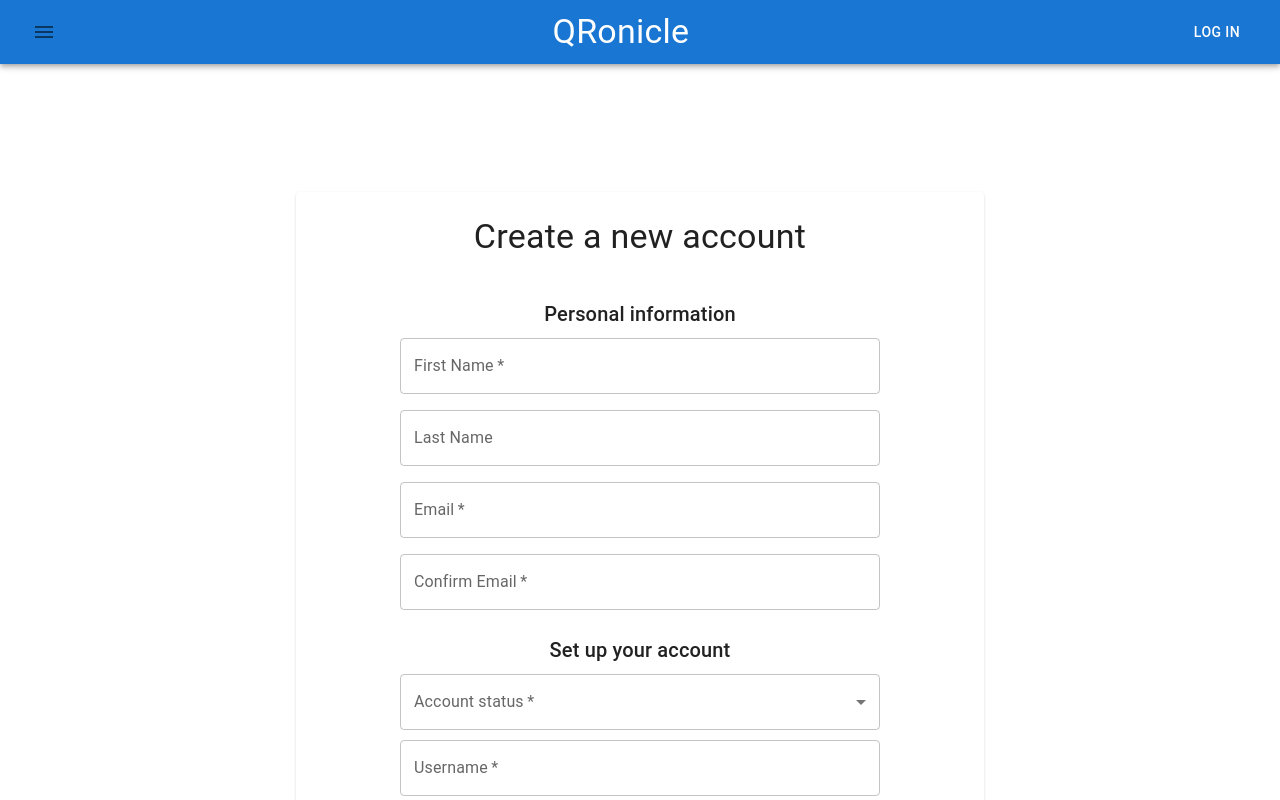
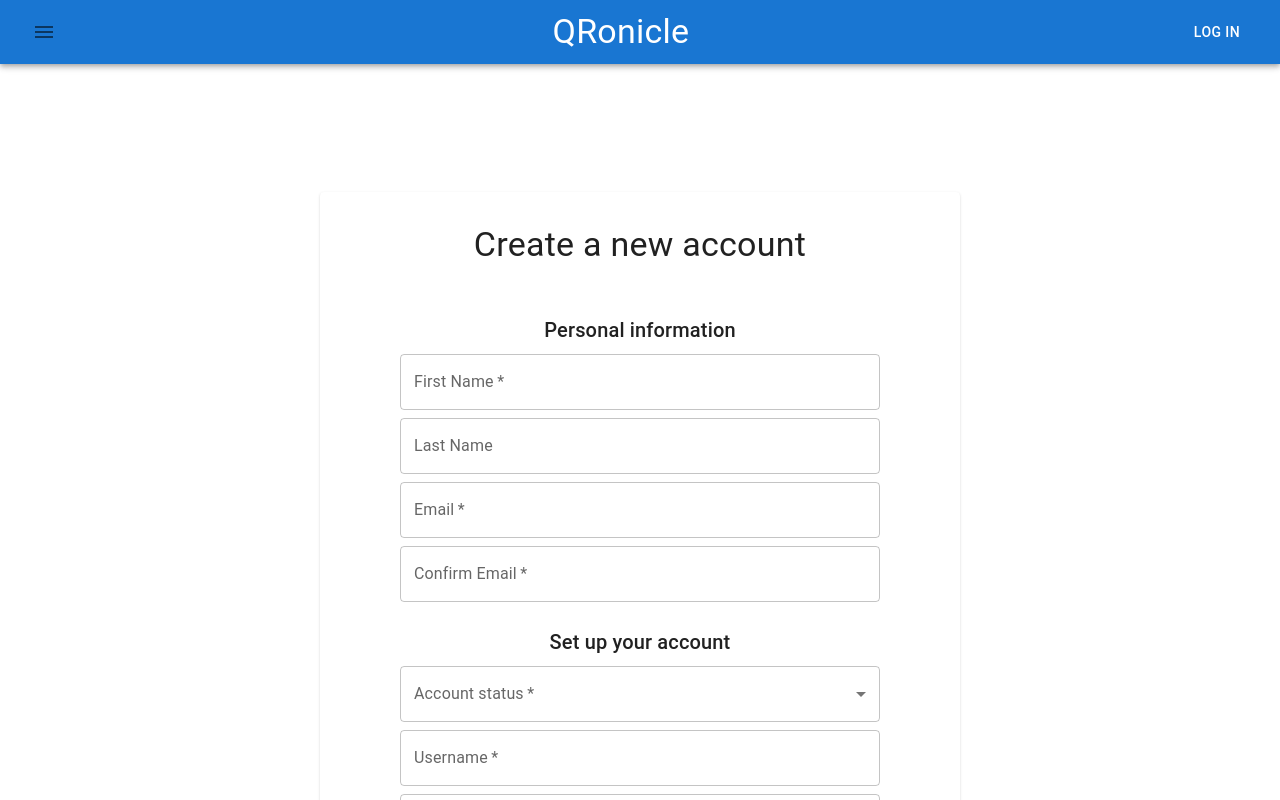
Before and after one commit to ianu-reeves/qronicle-frontend, a React (Create React App) app: page /register in a window 1280 px wide. Shown: the top 800 px of the page. Built offline with nearby package versions, Linux system fonts and the light colour scheme.

Commit message:
- add item creation   - currently allows for name, description, & tags

```diff
--- a/public/index.html
+++ b/public/index.html
@@ -24,7 +24,7 @@
       work correctly both with client-side routing and a non-root public URL.
       Learn how to configure a non-root public URL by running `npm run build`.
     -->
-    <title>React App</title>
+    <title>QRonicle</title>
   </head>
   <body>
     <noscript>You need to enable JavaScript to run this app.</noscript>
--- a/src/App.js
+++ b/src/App.js
@@ -1,7 +1,7 @@
 import './App.css';
 import React from 'react';
 import PrimaryAppBar from "./components/PrimaryAppBar";
-import Router from "./components/Router";
+import Router from "./Router";
 import {ToastContainer} from "react-toastify";
 import 'react-toastify/dist/ReactToastify.css';
 
--- a/src/components/Router.jsx
+++ b/src/Router.jsx
@@ -1,10 +1,11 @@
 import {Route, Routes} from "react-router-dom";
-import Home from "../containers/Home";
-import Login from "../containers/Login";
-import ProtectedRoutes from "./ProtectedRoutes";
+import Home from "./containers/Home";
+import Login from "./containers/Login";
+import ProtectedRoutes from "./components/ProtectedRoutes";
 import React from "react";
-import Test from "../containers/Test";
-import Register from "../containers/Register";
+import Test from "./containers/Test";
+import Register from "./containers/Register";
+import CreateItem from "./containers/CreateItem";
 
 export default function Router() {
   return (
@@ -16,6 +17,7 @@ export default function Router() {
       <Route element={<ProtectedRoutes />}>
         <Route path="/" element={<Home />} />
         <Route path="/test" element={<Test />} />
+        <Route path="/items/create" element={<CreateItem />} />
       </Route>
     </Routes>
   );
--- /dev/null
+++ b/src/components/StyledForm.jsx
@@ -0,0 +1,24 @@
+import {Grid, Paper, TextField} from "@mui/material";
+
+export default function StyledForm({ children }) {
+  return (
+    <Grid
+      justifyContent="center"
+      alignItems="center"
+      container
+      direction="column"
+    >
+      <Paper
+        component={Grid}
+        sx={{ paddingTop: 3, paddingBottom: 3, width: '50%', marginTop: '10%' }}
+        justifyContent="center"
+        alignItems="center"
+        container
+        direction="column"
+        rowSpacing={1}
+      >
+        {children}
+      </Paper>
+    </Grid>
+  );
+};
--- /dev/null
+++ b/src/components/TagInput.jsx
@@ -0,0 +1,62 @@
+import React, {useEffect} from "react";
+import {axiosPrivate} from "../api/axios";
+import {
+  Autocomplete,
+  Chip,
+  Grid,
+  TextField, Typography,
+} from "@mui/material";
+import {toast} from "react-toastify";
+
+const MAX_TAGS = 10;
+
+export default function TagInput(props) {
+  const [newTag, setNewTag] = React.useState('');
+  const [selected, setSelected] = React.useState(0);
+  const [options, setOptions] = React.useState([]);
+  const { form, push, remove } = props;
+  const { tags } = form.values;
+
+  useEffect(() => {
+    axiosPrivate
+      .get('http://localhost:8080/api/v1/tags',
+        { withCredentials: true }
+      )
+      .then(results => setOptions(results.data.map(tag => tag.description)))
+      .catch(e => console.log(e));
+  }, []);
+
+  const onChange = (newValue) => {
+    console.log('CHANGED')
+    setSelected(selected + 1);
+    form.values.tags = newValue;
+  };
+
+  //TODO: add listbox customization
+  // and virtualization
+  return (
+    <Autocomplete
+      freeSolo
+      multiple
+      disabled={selected.length >= MAX_TAGS}
+      renderTags={(values, getTagProps) =>
+        values.map((option, index) => {
+          const { key, ...tagProps } = getTagProps({ index });
+          return (
+            <Chip label={option} key={key} {...tagProps} disabled={false} />
+          );
+        })
+      }
+      onChange={(event, newValue) => onChange(newValue)}
+      renderInput={(params) => (
+        <TextField
+          {...params}
+          fullWidth
+          sx={{ maxWidth: '75%' }}
+          label="Enter tags"
+        />
+      )}
+      options={options}
+    />
+  );
+};
--- a/src/components/ValidatedTextField.jsx
+++ b/src/components/ValidatedTextField.jsx
@@ -8,12 +8,15 @@ export default function ValidatedTextField({ field, form, ...props }) {
   const camelCase = replacement.charAt(0).toUpperCase() + replacement.slice(1);
   const error = Boolean(errors[name]) && Boolean(touched[name]);
 
+  const inputFieldStyle = { maxWidth: '75%' };
+
   return (
     <TextField
       label={camelCase}
       id={name}
       error={error}
       helperText={error ? errors[name] : null}
+      sx={inputFieldStyle}
       {...props}
       {...field}
     />
--- /dev/null
+++ b/src/containers/CreateItem.jsx
@@ -0,0 +1,82 @@
+import ValidatedTextField from "../components/ValidatedTextField";
+import StyledForm from "../components/StyledForm";
+import {Field, FieldArray, Form, Formik} from "formik";
+import {Button, Grid, InputAdornment, InputBase, TextField, Typography} from "@mui/material";
+import React, {useEffect} from "react";
+import {axiosPrivate} from "../api/axios";
+import {itemSchema} from "../validation/itemSchema";
+import TagInput from "../components/TagInput";
+
+export default function CreateItem() {
+  const [allTags, setAllTags] = React.useState([]);
+  const [addedTags, setAddedTags] = React.useState([]);
+
+  const gridItemStyling = {
+    width: '100%',
+  };
+
+  const handleSubmit = async (values, { setFieldError, resetForm }) => {
+
+  };
+
+
+//TODO add validation schema
+// add tag input component
+// add images input component
+  return (
+    <Formik
+      initialValues={{
+        name: "",
+        description: "",
+        tags: [],
+        images: [],
+      }}
+      onSubmit={handleSubmit}
+      validationSchema={itemSchema}
+    >
+      {formik => (
+        <Form>
+          <StyledForm>
+            <Grid item>
+              <Typography variant="h4" sx={{ marginBottom: 5 }}>
+                Add a new item
+              </Typography>
+            </Grid>
+            <Grid item sx={gridItemStyling}>
+              <Field
+                fullWidth
+                required
+                name="name"
+                component={ValidatedTextField}
+              />
+            </Grid>
+            <Grid item sx={gridItemStyling}>
+              <Field
+                fullWidth
+                multiline
+                minRows={5}
+                name="description"
+                placeholder="Add some extra information about your item here"
+                component={ValidatedTextField}
+              />
+            </Grid>
+            <Grid item sx={gridItemStyling}>
+              <FieldArray
+                name="tags"
+                component={TagInput}
+              />
+            </Grid>
+            <Grid item>
+              <Button variant="contained" type="submit" onClick={(e) => {
+                e.preventDefault();
+                console.log(formik.values)
+              }}>
+                Add item
+              </Button>
+            </Grid>
+          </StyledForm>
+        </Form>
+      )}
+    </Formik>
+  );
+};
--- a/src/containers/Register.jsx
+++ b/src/containers/Register.jsx
@@ -6,7 +6,6 @@ import {
   IconButton,
   InputAdornment, InputLabel,
   MenuItem,
-  Paper,
   Select,
   Typography
 } from "@mui/material";
@@ -18,14 +17,13 @@ import axios from "../api/axios";
 import useAuth from "../hooks/useAuth";
 import {useNavigate} from "react-router-dom";
 import {toast} from "react-toastify";
+import StyledForm from "../components/StyledForm";
 
 export default function Register() {
   const [showPassword, setShowPassword] = React.useState(false);
   const [showConfirmPassword, setShowConfirmPassword] = React.useState(false);
   const navigate = useNavigate();
   const { setCurrentUser } = useAuth();
-
-  const inputFieldStyle = { margin: 1, maxWidth: '75%' };
 
   const onSubmit = async (values, { setFieldError, resetForm }) => {
     console.log(values);
@@ -47,6 +45,10 @@ export default function Register() {
     // actions.resetForm();
   };
 
+  const gridItemStyling = {
+    width: '100%',
+  };
+
   const handlePasswordIconButtonClick = () => {
     setShowPassword(!showPassword);
   };
@@ -56,15 +58,6 @@ export default function Register() {
   };
 
   return (
-    <>
-      <Grid
-        justifyContent="center"
-        alignItems="center"
-        container
-        direction="column"
-        sx={{ marginTop: '10%' }}
-      >
-        <Paper sx={{ padding: 3, width: '50%' }}>
     <Formik
       initialValues={{
         firstName: "",
@@ -81,6 +74,7 @@ export default function Register() {
     >
       {formik=> (
         <Form>
+          <StyledForm>
             <Grid item>
               <Typography variant="h4" sx={{marginBottom: 5}}>
                 Create a new account
@@ -91,38 +85,34 @@ export default function Register() {
                 Personal information
               </Typography>
             </Grid>
-                <Grid item>
+            <Grid item sx={gridItemStyling}>
               <Field
                 fullWidth
                 required
                 name="firstName"
-                    sx={inputFieldStyle}
                 component={ValidatedTextField}
               />
             </Grid>
-                <Grid item>
+            <Grid item sx={gridItemStyling}>
               <Field
                 fullWidth
                 name="lastName"
-                    sx={inputFieldStyle}
                 component={ValidatedTextField}
               />
             </Grid>
-                <Grid item>
+            <Grid item sx={gridItemStyling}>
               <Field
                 fullWidth
                 required
                 name="email"
-                    sx={inputFieldStyle}
                 component={ValidatedTextField}
               />
             </Grid>
-                <Grid item>
+            <Grid item sx={gridItemStyling}>
               <Field
                 fullWidth
                 required
                 name="confirmEmail"
-                    sx={inputFieldStyle}
                 component={ValidatedTextField}
               />
             </Grid>
@@ -131,8 +121,8 @@ export default function Register() {
                 Set up your account
               </Typography>
             </Grid>
-                <Grid item>
-                  <FormControl required fullWidth sx={{...inputFieldStyle, maxHeight: 50}}>
+            <Grid item sx={gridItemStyling}>
+              <FormControl required fullWidth sx={{maxWidth: '75%', justifySelf: 'center'}}>
                 <InputLabel id="privacy-status-selector-label">Account status</InputLabel>
                 <Select
                   name="privacyStatus"
@@ -142,27 +132,26 @@ export default function Register() {
                   onChange={formik.handleChange}
                   onBlur={formik.handleBlur}
                   error={Boolean(formik.errors.privacyStatus) && Boolean(formik.touched.privacyStatus)}
+                  fullWidth
                 >
                   <MenuItem value={'PRIVATE'}>Private</MenuItem>
                   <MenuItem value={'PUBLIC'}>Public</MenuItem>
                 </Select>
               </FormControl>
             </Grid>
-                <Grid item>
+            <Grid item sx={gridItemStyling}>
               <Field
                 fullWidth
                 required
                 name="username"
-                    sx={inputFieldStyle}
                 component={ValidatedTextField}
               />
             </Grid>
-                <Grid item>
+            <Grid item sx={gridItemStyling}>
               <Field
                 fullWidth
                 required
                 name="password"
-                    sx={inputFieldStyle}
                 type={showPassword ? 'text' : 'password'}
                 InputProps={{
                   endAdornment: (
@@ -176,12 +165,11 @@ export default function Register() {
                 component={ValidatedTextField}
               />
             </Grid>
-                <Grid item>
+            <Grid item sx={gridItemStyling}>
               <Field
                 fullWidth
                 required
                 name="confirmPassword"
-                    sx={inputFieldStyle}
                 type={showConfirmPassword ? 'text' : 'password'}
                 InputProps={{
                   endAdornment: (
@@ -195,27 +183,14 @@ export default function Register() {
                 component={ValidatedTextField}
               />
             </Grid>
-                {/*<Grid item>*/}
-                {/*  <ValidatedTextField*/}
-                {/*    placeholder="(Optional) Tell us a bit about yourself! You can edit this section at any time in your profile."*/}
-                {/*    fullWidth*/}
-                {/*    multiline*/}
-                {/*    minRows={5}*/}
-                {/*    fieldName="bio"*/}
-                {/*    formikProps={formikValidationProps}*/}
-                {/*    sx={inputFieldStyle}*/}
-                {/*  />*/}
-                {/*</Grid>*/}
             <Grid item sx={{marginTop: 5}}>
               <Button type="submit" variant="contained">
                 Sign me up!
               </Button>
             </Grid>
+          </StyledForm>
         </Form>
       )}
     </Formik>
-        </Paper>
-      </Grid>
-    </>
   );
 }
--- /dev/null
+++ b/src/validation/itemSchema.js
@@ -0,0 +1,18 @@
+import * as yup from 'yup';
+export const itemSchema = yup.object().shape({
+  name: yup
+    .string().trim()
+    .max(255, 'Item name cannot exceed 255 characters')
+    .min(1, 'Item name must have at least 1 character')
+    .required('Item must have a name'),
+  description: yup
+    .string().trim(),
+  tags: yup
+    .array().of(
+      // validation of tags
+      yup.object().shape({
+        name: yup.string().trim().max(255, 'Tags cannot exceed 255 characters each')
+      }))
+    .max(10, 'Items may have a maximum of 10 tags each')
+  //TODO: add image validation
+});
```
Lines whose indentation alone changed are shown as unchanged.
